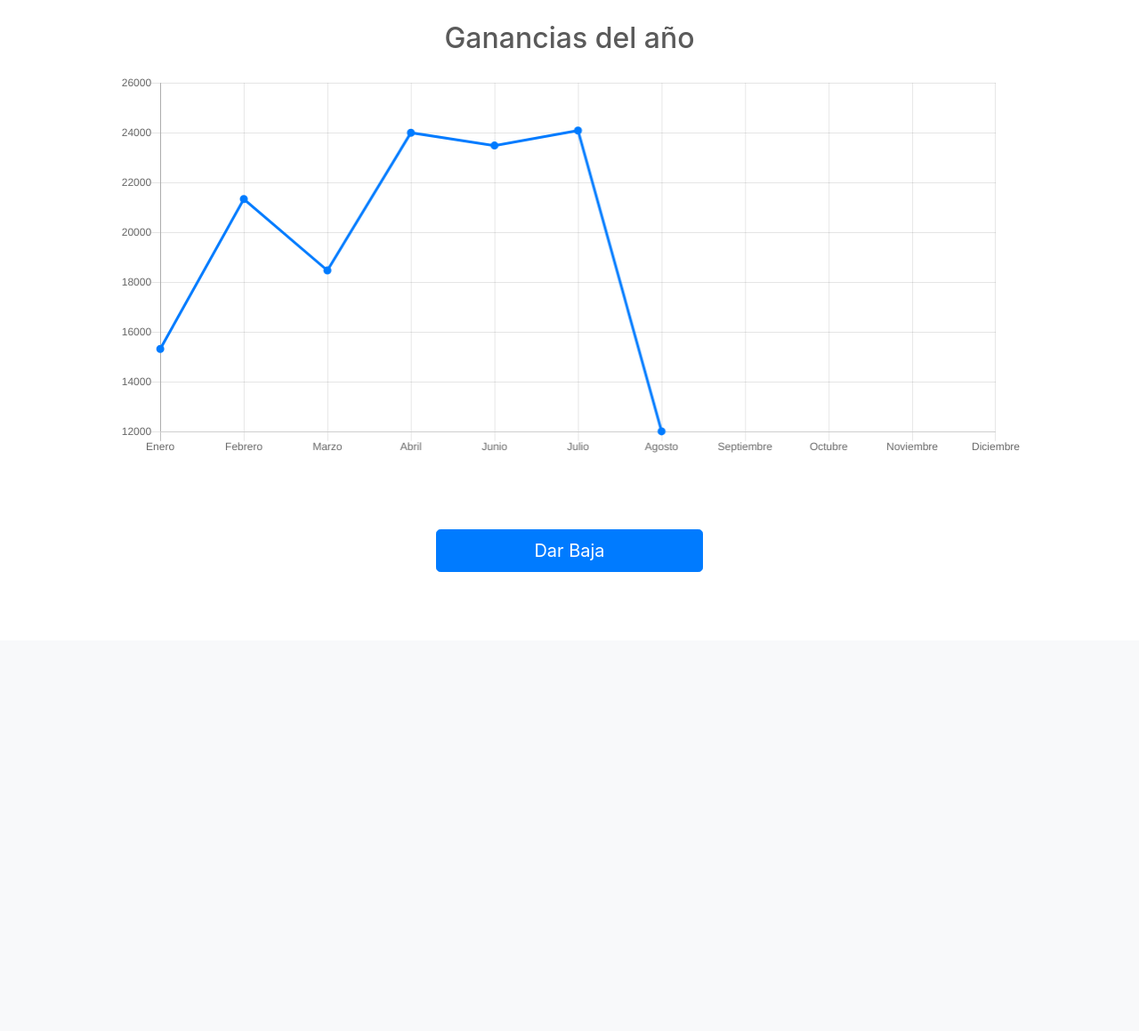
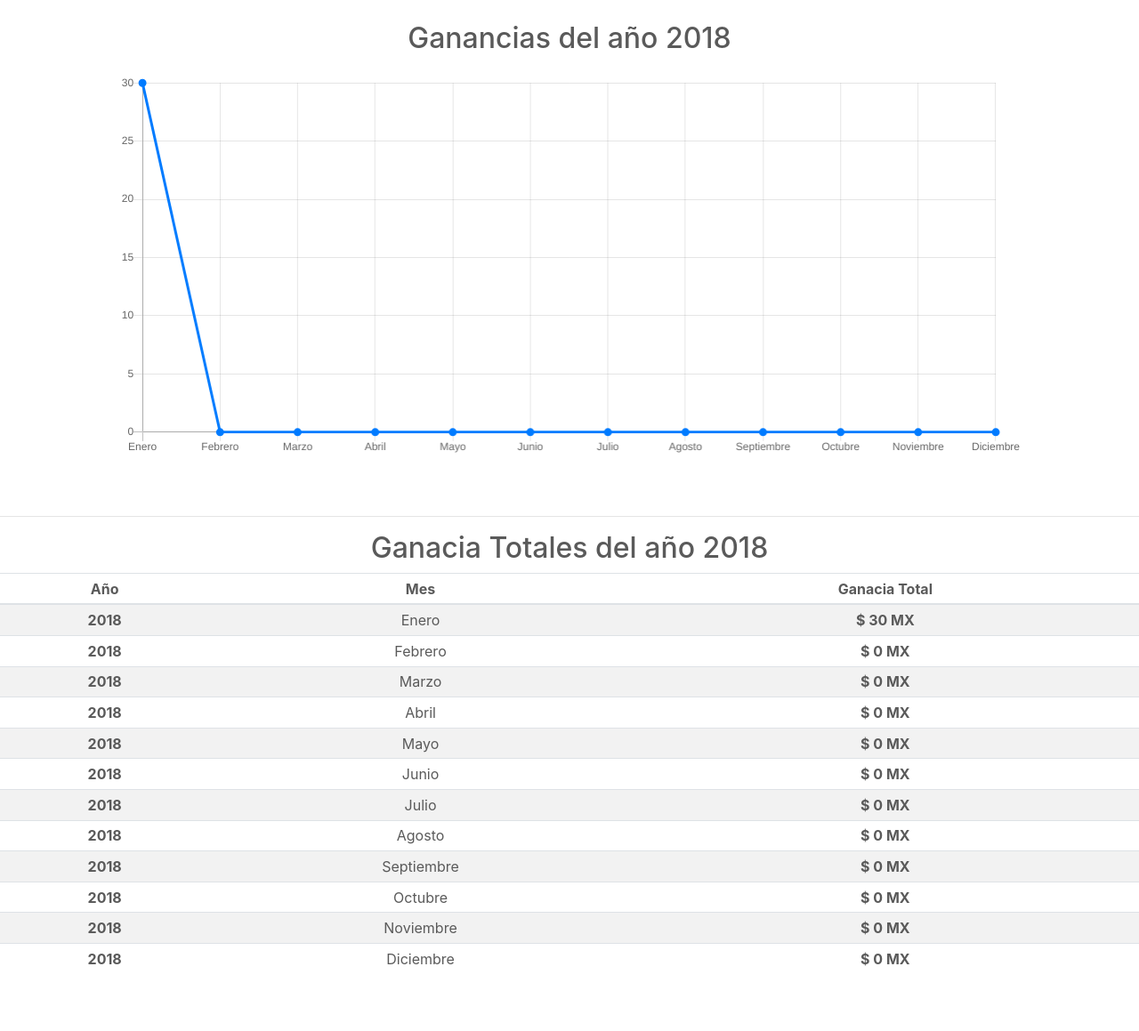
Before and after one commit to Eve33/CirculoMusicalProject, a PHP site: page /AdminDashboard.php in a window 1280 px wide. Shown: the part 80-1239 px from the top of the page at 89% size. Before the commit the page ends 723 px from the top, so only its background shows below. Run offline with PHP 8.4, Linux system fonts and the light colour scheme; the visitor is signed in with stand-in values (Sample User, id 1); tables that the repository leaves empty hold one stand-in row (values such as "Sample post"); some libraries are stand-ins or nearby versions.

Commit message:
Project 95%. Graficas terminado.

```diff
--- a/PHP/ConsultGanancias.php
+++ b/PHP/ConsultGanancias.php
@@ -4,5 +4,31 @@
 
 $consult = new User("localhost", "", "dbcirculomusical", "root", "");
 
-$consultIDA = $consult->estadistiForcMonth();
+$year = $consult->getYear();
+
+$enero = $consult->consultGEvePorMes("1") + $consult->consultGVentPorMes("1") + $consult->consultGRentPorMes("1");
+
+$febrero = $consult->consultGEvePorMes("2") + $consult->consultGVentPorMes("2") + $consult->consultGRentPorMes("2");
+
+$marzo = $consult->consultGEvePorMes("3") + $consult->consultGVentPorMes("3") + $consult->consultGRentPorMes("3");
+
+$abril = $consult->consultGEvePorMes("4") + $consult->consultGVentPorMes("4") + $consult->consultGRentPorMes("4");
+
+$mayo = $consult->consultGEvePorMes("5") + $consult->consultGVentPorMes("5") + $consult->consultGRentPorMes("5");
+
+$junio = $consult->consultGEvePorMes("6") + $consult->consultGVentPorMes("6") + $consult->consultGRentPorMes("6");
+
+$julio = $consult->consultGEvePorMes("7") + $consult->consultGVentPorMes("7") + $consult->consultGRentPorMes("7");
+
+$agosto = $consult->consultGEvePorMes("8") + $consult->consultGVentPorMes("8") + $consult->consultGRentPorMes("8");
+
+$septiembre = $consult->consultGEvePorMes("9") + $consult->consultGVentPorMes("9") + $consult->consultGRentPorMes("9");
+
+$octubre = $consult->consultGEvePorMes("10") + $consult->consultGVentPorMes("10") + $consult->consultGRentPorMes("10");
+
+$noviembre = $consult->consultGEvePorMes("11") + $consult->consultGVentPorMes("11") + $consult->consultGRentPorMes("11");
+
+$diciembre = $consult->consultGEvePorMes("12") + $consult->consultGVentPorMes("12") + $consult->consultGRentPorMes("12");
+
+$arrayData = array("Enero" => $enero, "Febrero" => $febrero, "Marzo" => $marzo, "Abril" => $abril, "Mayo" => $mayo, "Junio" => $junio, "Julio" => $julio, "Agosto" => $agosto, "Septiembre" => $septiembre, "Octubre" => $octubre, "Noviembre" => $noviembre, "Diciembre" => $diciembre);
 ?>
--- a/PHP/DBConexion.php
+++ b/PHP/DBConexion.php
@@ -606,4 +606,82 @@
             header('Location: ../UserClient/ClientSolic.php');
         }
     }
+
+    public function getYear()
+    {
+        $table = date("Y");
+        return $table;
+    }
+
+    public function consultGEvePorMes($mes)
+    {
+        try {
+            $varCero = 0.0;
+            $sql = "SELECT SUM(`precioTotal`) AS total FROM `evento` WHERE MONTH(`fecha`) = ?";
+            $rents = $this->db->prepare($sql);
+            $rents->execute(array($mes));
+            $table = $rents->fetch(PDO::FETCH_ASSOC);
+
+            if(is_null($table['total']))
+            {
+                return $varCero;
+            }
+            else {
+                return floatval($table['total']);
+            }
+        }
+        catch (PDOException $ex) {
+            echo "Error al obtener ganancias ." . $ex->getMessage();
+        }
+    }
+
+    public function consultGVentPorMes($mes)
+    {
+        try {
+            $varCero = 0.0;
+
+            $sql = "SELECT SUM(`total`) AS total  FROM `venta` WHERE MONTH(`fecha`) = ?";
+            $rents = $this->db->prepare($sql);
+            $rents->execute(array($mes));
+            $table = $rents->fetch(PDO::FETCH_ASSOC);
+
+           if(is_null($table['total']))
+           {
+               return $varCero;
+            }
+           else {
+               return floatval($table['total']);
+           }
+        }
+        catch (PDOException $ex) {
+            echo "Error al obtener venta ." . $ex->getMessage();
+        }
+    }
+
+    public function consultGRentPorMes($mes)
+    {
+        try {
+            $varCero = 0.0;
+
+            $sql = "SELECT SUM(`total`) AS total FROM `renta` WHERE MONTH(`fecha`) = ?";
+            $rents = $this->db->prepare($sql);
+            $rents->execute(array($mes));
+            $table = $rents->fetch(PDO::FETCH_ASSOC);
+
+           if(is_null($table['total']))
+           {
+               return $varCero;
+            }
+           else {
+               return floatval($table['total']);
+           }
+
+        }
+        catch (PDOException $ex) {
+            echo "Error al obtener renta ." . $ex->getMessage();
+        }
+    }
+
+
+
 }
--- a/UserAdmin/AdminDashboard.php
+++ b/UserAdmin/AdminDashboard.php
@@ -1,3 +1,11 @@
+<?php
+    include '../PHP/ConsultGanancias.php';
+
+    if(!isset($_SESSION['loginuser'])){
+        header('Location: ../LogIn/LogIn.php');
+    }
+?>
+
 <!doctype html>
 <html lang="en">
 
@@ -63,13 +71,87 @@
   </nav>
 
   <main role="main" class="col-md-9 m-sm-auto col-lg-10 px-4 py-4">
-    <h1 class="h2">Ganancias del año</h1>
+    <h1 class="h2">Ganancias del año <?php echo $year ?></h1>
     <canvas class="my-4 w-100" id="myChart" width="900" height="380"></canvas>
   </main>
 
-  <form class="form-signin" action="../PHP/ConsultGanancias.php" method="POST">
-  <button class="btn btn-lg btn-primary btn-block" type="submit">Dar Baja</button>
-</form>
+<hr>
+
+<h2>Ganacia Totales del año <?php echo $year ?></h2>
+          <div class="table-responsive">
+            <table class="table table-striped table-sm">
+              <thead>
+                <tr>
+                  <th>Año</th>
+                  <th>Mes</th>
+                  <th>Ganacia Total</th>
+                </tr>
+              </thead>
+              <tbody>
+                <tr>
+                  <th><?php echo $year ?> </th>
+                  <td>Enero</td>
+                  <th><?php echo "$ ".$enero." MX" ?> </th>
+                </tr>
+                <tr>
+                  <th><?php echo $year ?> </th>
+                  <td>Febrero</td>
+                  <th><?php echo "$ ".$febrero." MX" ?> </th>
+                </tr>
+                <tr>
+                  <th><?php echo $year ?> </th>
+                  <td>Marzo</td>
+                  <th><?php echo "$ ".$marzo." MX"?> </th>
+                </tr>
+                <tr>
+                  <th><?php echo $year ?> </th>
+                  <td>Abril</td>
+                  <th><?php echo "$ ".$abril." MX" ?> </th>
+                </tr>
+                <tr>
+                  <th><?php echo $year ?> </th>
+                  <td>Mayo</td>
+                  <th><?php echo "$ ".$mayo." MX" ?> </th>
+                </tr>
+                <tr>
+                  <th><?php echo $year ?> </th>
+                  <td>Junio</td>
+                  <th><?php echo "$ ".$junio." MX" ?> </th>
+                </tr>
+                <tr>
+                  <th><?php echo $year ?> </th>
+                  <td>Julio</td>
+                  <th><?php echo "$ ".$julio." MX"?> </th>
+                </tr>
+                <tr>
+                  <th><?php echo $year ?> </th>
+                  <td>Agosto</td>
+                  <th><?php echo "$ ".$agosto." MX" ?> </th>
+                </tr>
+                <tr>
+                  <th><?php echo $year ?> </th>
+                  <td>Septiembre</td>
+                  <th><?php echo "$ ".$septiembre." MX" ?> </th>
+                </tr>
+                <tr>
+                  <th><?php echo $year ?> </th>
+                  <td>Octubre</td>
+                  <th><?php echo "$ ".$octubre." MX" ?> </th>
+                </tr>
+                <tr>
+                  <th><?php echo $year ?> </th>
+                  <td>Noviembre</td>
+                  <th><?php echo "$ ".$noviembre." MX" ?> </th>
+                </tr>
+                <tr>
+                  <th><?php echo $year ?> </th>
+                  <td>Diciembre</td>
+                  <th><?php echo "$ ".$diciembre." MX" ?> </th>
+                </tr>
+
+              </tbody>
+            </table>
+          </div>
 
   <!-- Bootstrap core JavaScript
     ================================================== -->
@@ -84,12 +166,13 @@
   <script src="https://cdnjs.cloudflare.com/ajax/libs/Chart.js/2.7.1/Chart.min.js"></script>
   <script>
     var ctx = document.getElementById("myChart");
+    var dataArray = [<?php echo join(',',$arrayData); ?>];
     var myChart = new Chart(ctx, {
       type: 'line',
       data: {
-        labels: ["Enero", "Febrero", "Marzo", "Abril", "Junio", "Julio", "Agosto", "Septiembre", "Octubre", "Noviembre", "Diciembre"],
+        labels: ["Enero", "Febrero", "Marzo", "Abril","Mayo" ,"Junio", "Julio", "Agosto", "Septiembre", "Octubre", "Noviembre", "Diciembre"],
         datasets: [{
-          data: [15339, 21345, 18483, 24003, 23489, 24092, 12034],
+          data: dataArray,
           lineTension: 0,
           backgroundColor: 'transparent',
           borderColor: '#007bff',
```
